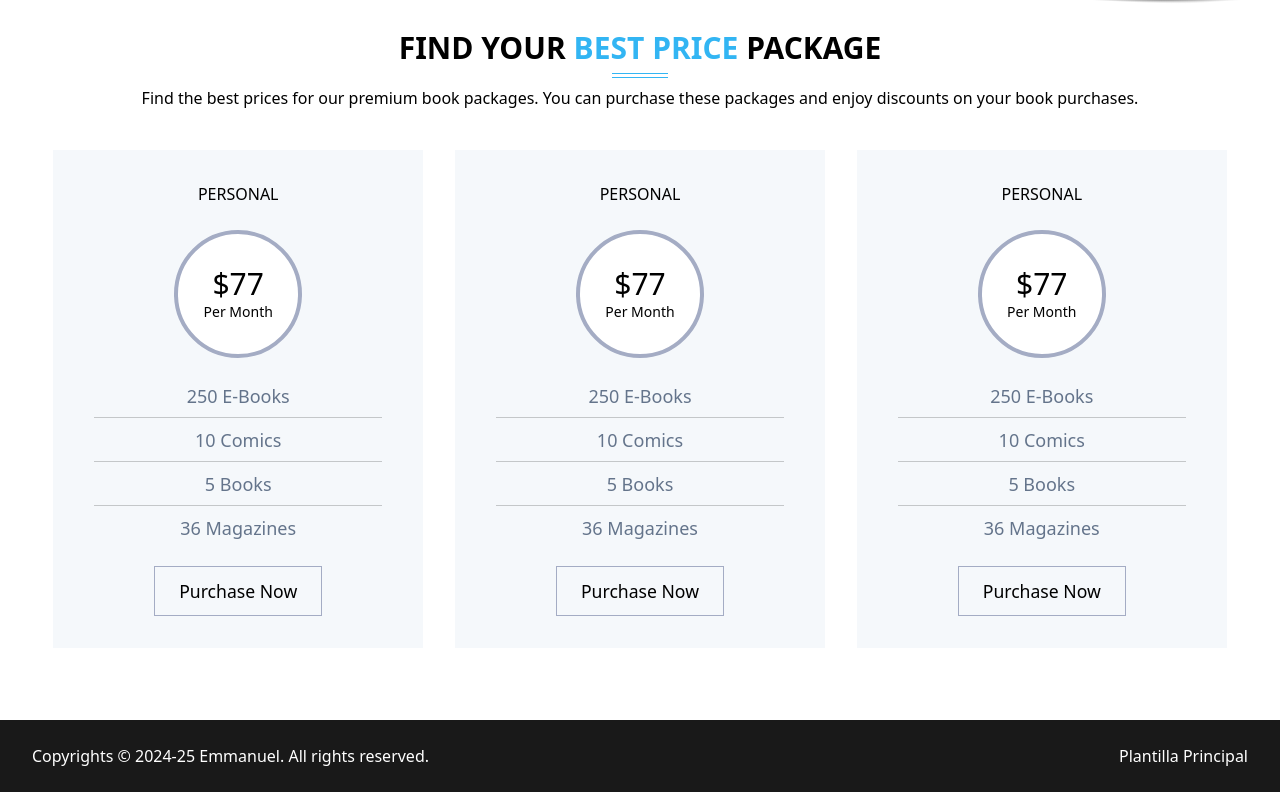
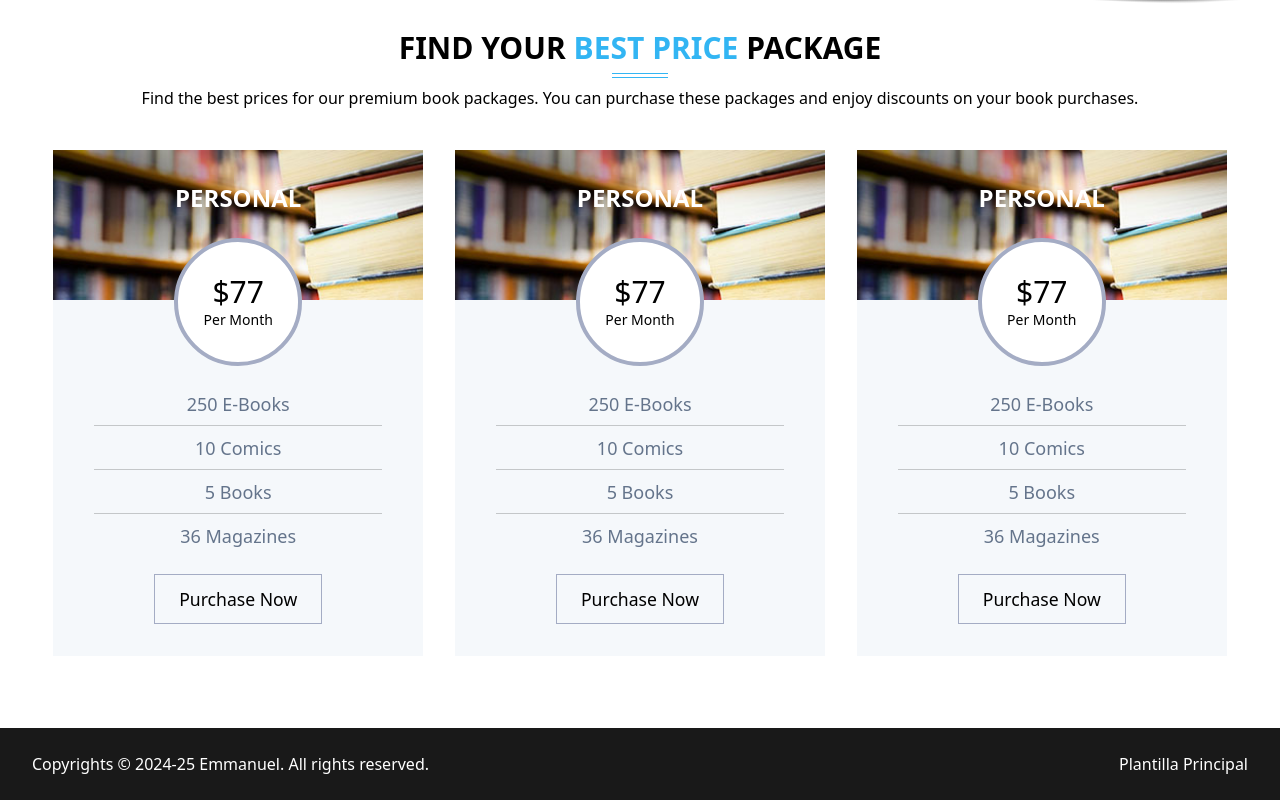
Before and after one commit to emmanuel-cruz-dev/literarium, a React (Vite) app: page / in a window 1280 px wide. Shown: the part 6562-7362 px from the top of the page. Built offline with nearby package versions, Linux system fonts and the light colour scheme.

Commit message:
integrando img en cards price-card

```diff
--- a/src/components/PricePackage.tsx
+++ b/src/components/PricePackage.tsx
@@ -1,7 +1,10 @@
+import PersonalImg from "../assets/images/package1.jpg";
+
 const PriceCard = () => {
   return (
     <article className="box-shadow__item price-card-container flex flex-col justify-center items-center gap-6 text-center py-8 bg-slate-100/70 hover:bg-white transition-colors duration-300 ease-in-out">
-      <h2 className="uppercase">Personal</h2>
+      <img className="absolute top-0 w-full" src={PersonalImg} alt="" />
+      <h2 className="uppercase z-10 text-white font-bold text-2xl">Personal</h2>
       <div className="price-card__price-circle">
         <p className="text-3xl font-light">$77</p>
         <p className="text-sm">Per Month</p>
--- a/src/styles/App.css
+++ b/src/styles/App.css
@@ -506,6 +506,10 @@ body {
 /***************************************
  *             Fin: Gift               *
  ***************************************/
+.price-card-container {
+  position: relative;
+  overflow: hidden;
+}
 
 .price-card__price-circle {
   border: 4px solid var(--font-light-color);
@@ -517,6 +521,7 @@ body {
   flex-direction: column;
   justify-content: center;
   align-items: center;
+  z-index: 2;
   transition: transform 0.3s ease, background-color 0.3s ease-in-out,
     color 0.3s ease-in-out, border 0.3s ease-in-out;
 }
```
